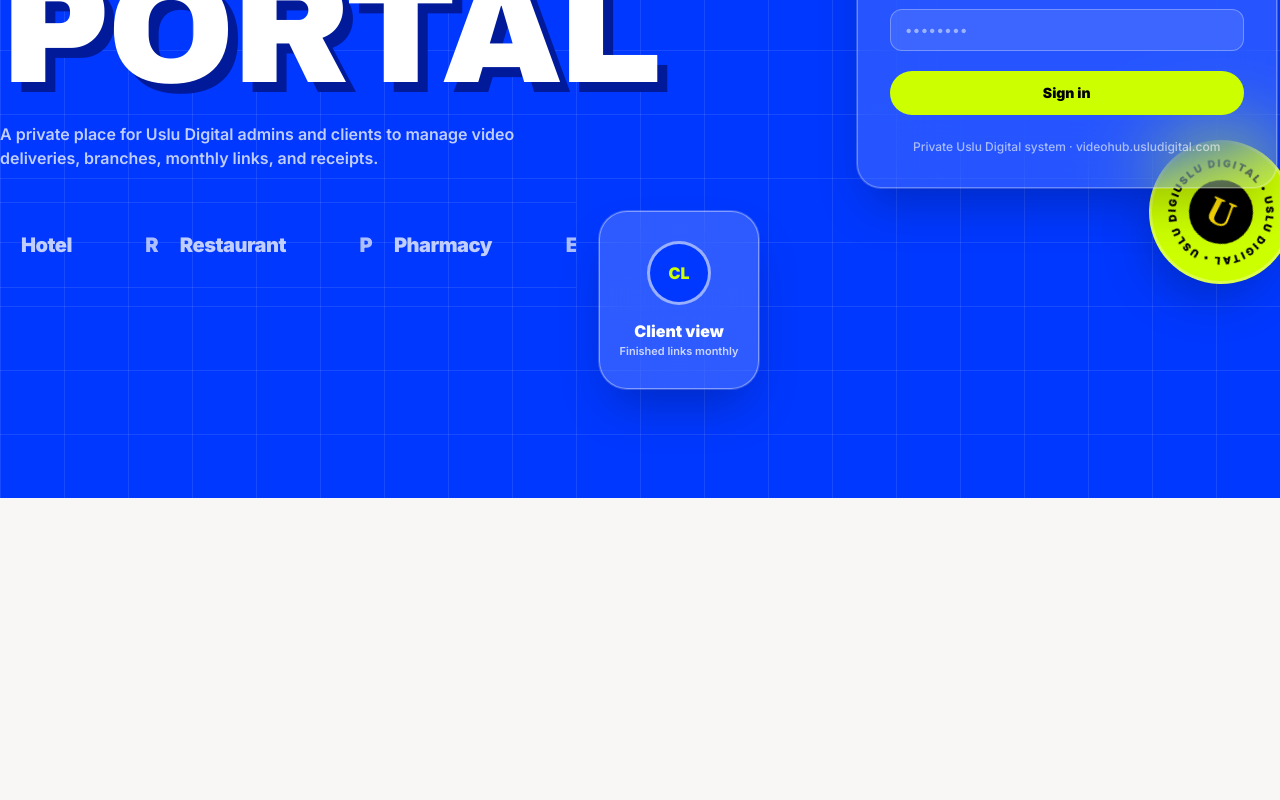
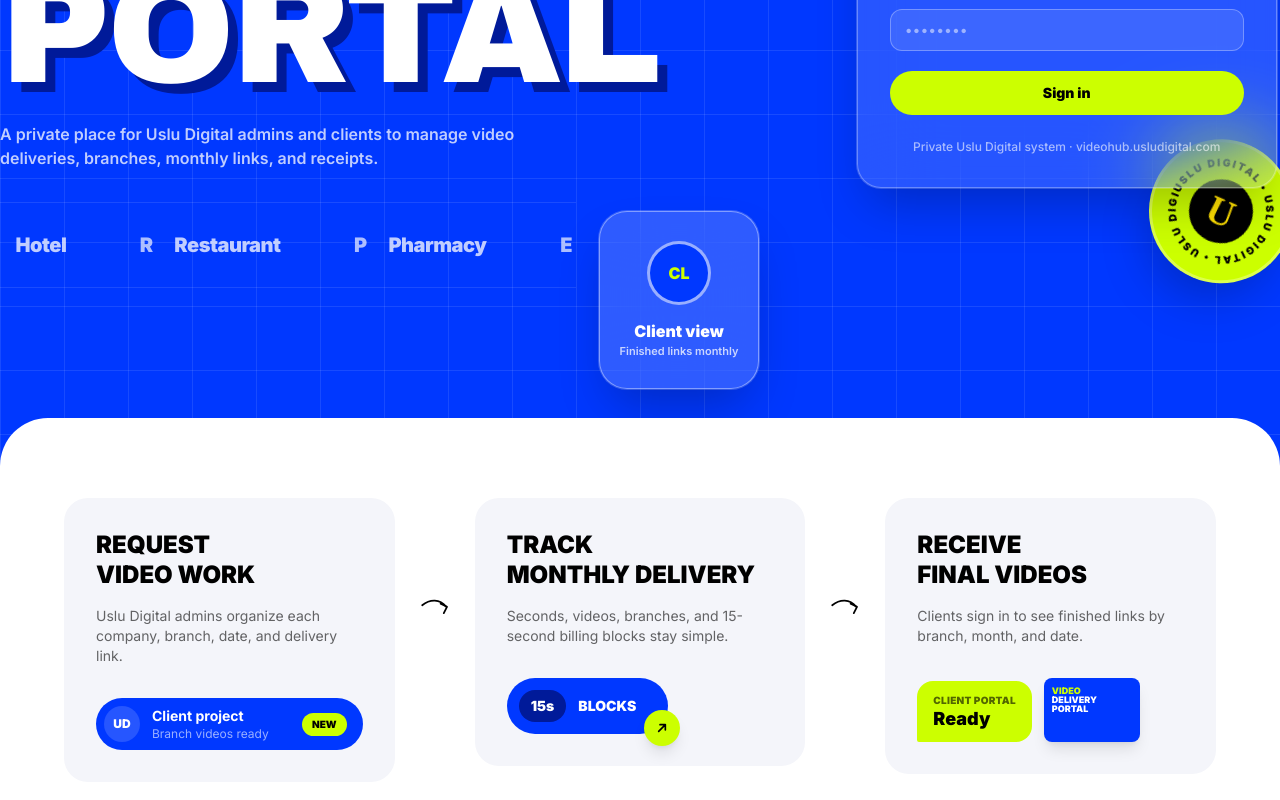
Before and after one commit to edipuslu/videohub, a Next.js app: page /login in a window 1280 px wide. Shown: the part 398-1198 px from the top of the page. Before the commit the page ends 896 px from the top, so only its background shows below. Built offline with nearby package versions, Linux system fonts and the light colour scheme.

Commit message:
Add "How it works" section below the login hero
Three-step white section (Request video work / Track monthly
delivery / Receive final videos) matching the referenced design,
with the exact copy and card styling.

```diff
--- a/src/app/login/page.tsx
+++ b/src/app/login/page.tsx
@@ -3,6 +3,7 @@
 import { useState } from "react";
 import { useRouter } from "next/navigation";
 import { Component as Hero } from "@/components/ui/hero";
+import { HowItWorks } from "@/components/ui/how-it-works";
 
 export default function LoginPage() {
   const router = useRouter();
@@ -36,6 +37,7 @@
   }
 
   return (
+    <>
     <Hero
       formSlot={
         <div className="relative z-30 w-full rounded-3xl border border-white/30 bg-white/15 p-8 shadow-2xl ring-1 ring-white/20 backdrop-blur-2xl">
@@ -101,5 +103,7 @@
         </div>
       }
     />
+    <HowItWorks />
+    </>
   );
 }
--- /dev/null
+++ b/src/components/ui/how-it-works.tsx
@@ -0,0 +1,106 @@
+"use client";
+
+import React from "react";
+
+const CurvedArrow = () => (
+  <svg viewBox="0 0 40 40" className="h-8 w-8 shrink-0 text-black" fill="none">
+    <path
+      d="M4 14 C 14 6, 26 6, 34 16"
+      stroke="currentColor"
+      strokeWidth="2.2"
+      strokeLinecap="round"
+    />
+    <path
+      d="M27 12 L35 16 L31 24"
+      stroke="currentColor"
+      strokeWidth="2.2"
+      strokeLinecap="round"
+      strokeLinejoin="round"
+      fill="none"
+    />
+  </svg>
+);
+
+export function HowItWorks() {
+  return (
+    <section className="relative z-10 -mt-12 rounded-t-[2.5rem] bg-white px-5 pb-24 pt-16 md:-mt-20 md:rounded-t-[3rem] md:pt-20">
+      <div className="mx-auto grid max-w-6xl items-start gap-6 md:grid-cols-[1fr_auto_1fr_auto_1fr]">
+        {/* Step 1 */}
+        <div className="rounded-3xl bg-[#f4f5fa] p-8">
+          <h3 className="text-2xl font-black uppercase leading-tight text-black">
+            Request
+            <br />
+            video work
+          </h3>
+          <p className="mt-4 text-sm text-black/60">
+            Uslu Digital admins organize each company, branch, date, and delivery link.
+          </p>
+          <div className="mt-8 flex items-center gap-3 rounded-full bg-[#0038ff] p-2 pr-4">
+            <span className="flex h-9 w-9 shrink-0 items-center justify-center rounded-full bg-white/15 text-xs font-black text-white">
+              UD
+            </span>
+            <div className="min-w-0 flex-1">
+              <p className="truncate text-sm font-bold text-white">Client project</p>
+              <p className="truncate text-xs text-white/60">Branch videos ready</p>
+            </div>
+            <span className="shrink-0 rounded-full bg-[#ccff00] px-2.5 py-1 text-[10px] font-black text-black">
+              NEW
+            </span>
+          </div>
+        </div>
+
+        <div className="hidden items-center justify-center pt-24 md:flex">
+          <CurvedArrow />
+        </div>
+
+        {/* Step 2 */}
+        <div className="rounded-3xl bg-[#f4f5fa] p-8">
+          <h3 className="text-2xl font-black uppercase leading-tight text-black">
+            Track
+            <br />
+            monthly delivery
+          </h3>
+          <p className="mt-4 text-sm text-black/60">
+            Seconds, videos, branches, and 15-second billing blocks stay simple.
+          </p>
+          <div className="relative mt-8 inline-flex items-center gap-3 rounded-full bg-[#0038ff] py-3 pl-3 pr-8">
+            <span className="rounded-full bg-[#001a99] px-3 py-1.5 text-sm font-black text-white">15s</span>
+            <span className="text-sm font-black text-white">BLOCKS</span>
+            <span className="absolute -bottom-3 -right-3 flex h-9 w-9 items-center justify-center rounded-full bg-[#ccff00] text-black shadow-lg">
+              <svg viewBox="0 0 24 24" fill="none" stroke="currentColor" strokeWidth="2.5" className="h-4 w-4">
+                <path strokeLinecap="round" strokeLinejoin="round" d="M7 17 17 7M9 7h8v8" />
+              </svg>
+            </span>
+          </div>
+        </div>
+
+        <div className="hidden items-center justify-center pt-24 md:flex">
+          <CurvedArrow />
+        </div>
+
+        {/* Step 3 */}
+        <div className="rounded-3xl bg-[#f4f5fa] p-8">
+          <h3 className="text-2xl font-black uppercase leading-tight text-black">
+            Receive
+            <br />
+            final videos
+          </h3>
+          <p className="mt-4 text-sm text-black/60">
+            Clients sign in to see finished links by branch, month, and date.
+          </p>
+          <div className="mt-8 flex items-end gap-3">
+            <div className="relative rounded-2xl rounded-bl-sm bg-[#ccff00] px-4 py-3">
+              <p className="text-[10px] font-black uppercase tracking-wide text-black/60">Client portal</p>
+              <p className="text-lg font-black leading-tight text-black">Ready</p>
+            </div>
+            <div className="h-16 w-24 shrink-0 overflow-hidden rounded-lg bg-[#0038ff] p-2 shadow-lg">
+              <p className="text-[9px] font-black uppercase leading-none text-[#ccff00]">Video</p>
+              <p className="text-[9px] font-black uppercase leading-none text-white">Delivery</p>
+              <p className="text-[9px] font-black uppercase leading-none text-white">Portal</p>
+            </div>
+          </div>
+        </div>
+      </div>
+    </section>
+  );
+}
```
